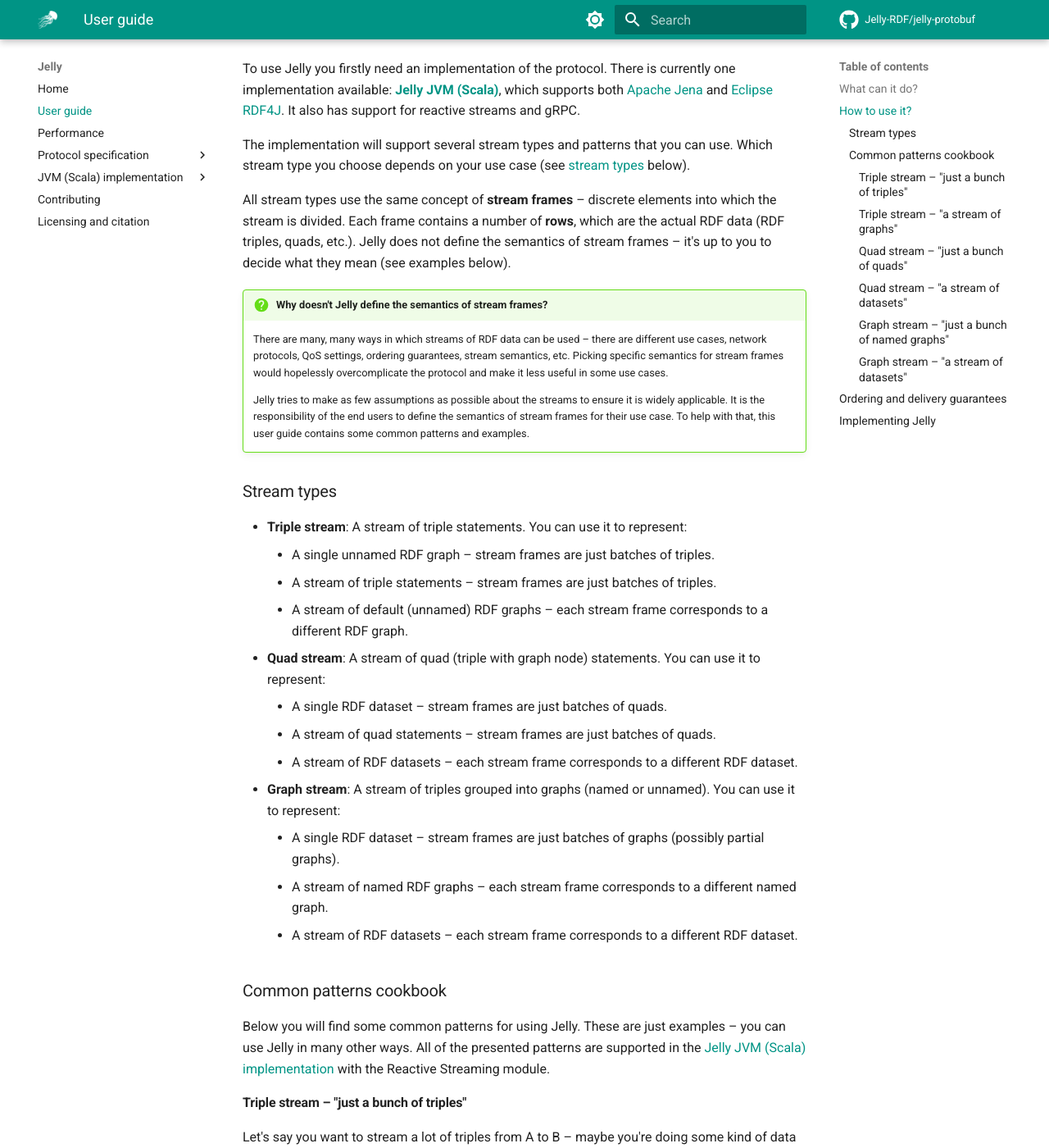
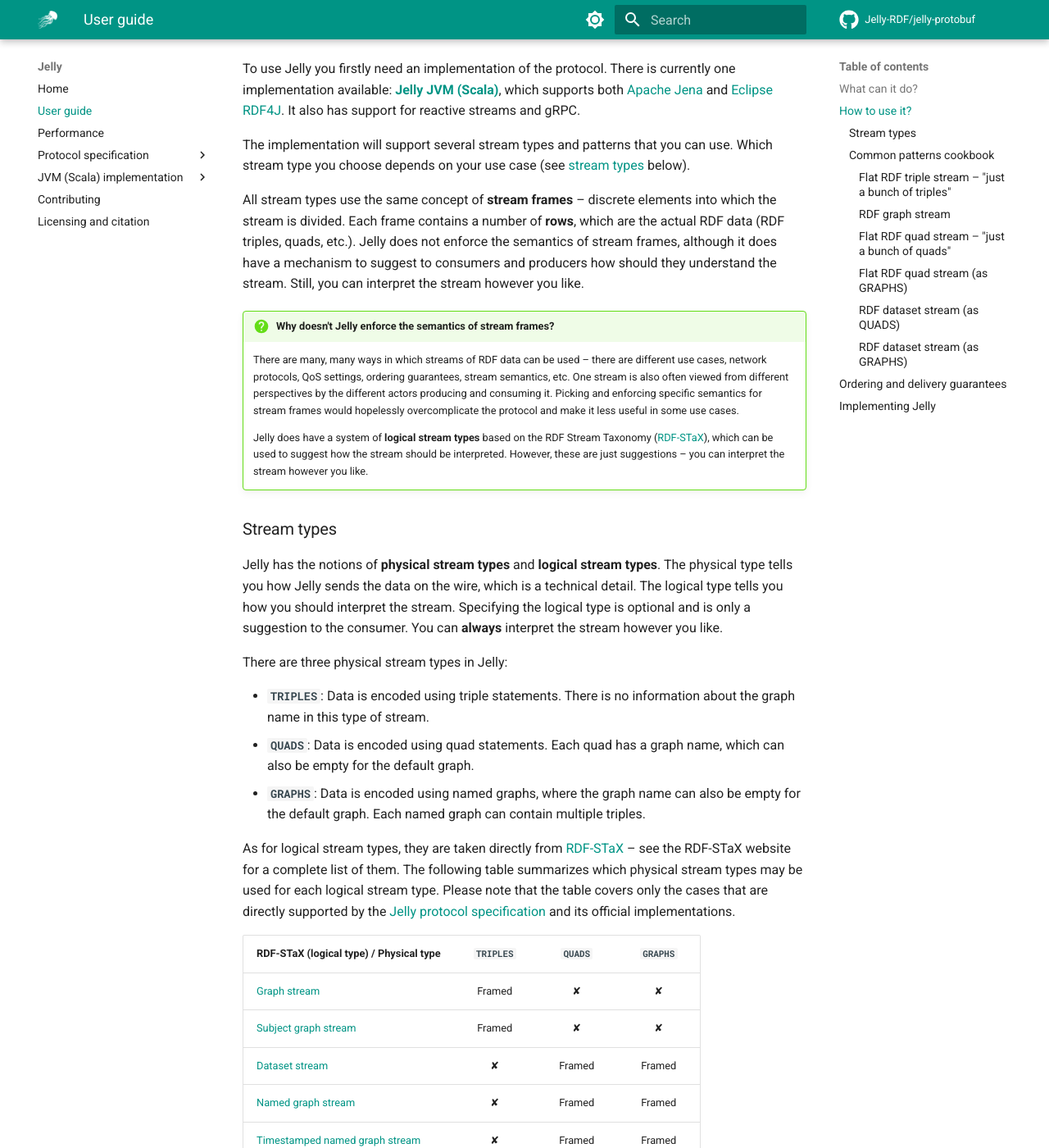
Before and after one commit to Jelly-RDF/jelly-rdf.github.io, an MkDocs documentation site: the page built from docs/user-guide.md, in a window 1280 px wide and 1400 px high, scrolled down 772 px. Shown: the whole window at 82% size. Built offline with MkDocs 1.6.1 and Material for MkDocs 9.7.7, drawn with Linux system fonts in a browser that asks for light colours; comment, search, counter and statistics services are not loaded; the version menu is left out; some of the changed text lies outside the part shown.

Commit message:
Update user guide for logical stream types

```diff
--- a/docs/user-guide.md
+++ b/docs/user-guide.md
@@ -21,38 +21,54 @@ To use Jelly you firstly need an implementation of the protocol. There is curren
 
 The implementation will support several stream types and patterns that you can use. Which stream type you choose depends on your use case (see [stream types](#stream-types) below).
 
-All stream types use the same concept of **stream frames** – discrete elements into which the stream is divided. Each frame contains a number of **rows**, which are the actual RDF data (RDF triples, quads, etc.). Jelly does not define the semantics of stream frames – it's up to you to decide what they mean (see examples below).
+All stream types use the same concept of **stream frames** – discrete elements into which the stream is divided. Each frame contains a number of **rows**, which are the actual RDF data (RDF triples, quads, etc.). Jelly does not enforce the semantics of stream frames, although it does have a mechanism to suggest to consumers and producers how should they understand the stream. Still, you can interpret the stream however you like.
 
-!!! question "Why doesn't Jelly define the semantics of stream frames?"
+!!! question "Why doesn't Jelly enforce the semantics of stream frames?"
 
-    There are many, many ways in which streams of RDF data can be used – there are different use cases, network protocols, QoS settings, ordering guarantees, stream semantics, etc. Picking specific semantics for stream frames would hopelessly overcomplicate the protocol and make it less useful in some use cases.
+    There are many, many ways in which streams of RDF data can be used – there are different use cases, network protocols, QoS settings, ordering guarantees, stream semantics, etc. One stream is also often viewed from different perspectives by the different actors producing and consuming it. Picking and enforcing specific semantics for stream frames would hopelessly overcomplicate the protocol and make it less useful in some use cases.
 
-    Jelly tries to make as few assumptions as possible about the streams to ensure it is widely applicable. It is the responsibility of the end users to define the semantics of stream frames for their use case. To help with that, this user guide contains some common patterns and examples.
+    Jelly does have a system of **logical stream types** based on the RDF Stream Taxonomy ([RDF-STaX](https://w3id.org/stax)), which can be used to suggest how the stream should be interpreted. However, these are just suggestions – you can interpret the stream however you like.
 
 ### Stream types
 
-- **Triple stream**: A stream of triple statements. You can use it to represent:
-    - A single unnamed RDF graph – stream frames are just batches of triples.
-    - A stream of triple statements – stream frames are just batches of triples.
-    - A stream of default (unnamed) RDF graphs – each stream frame corresponds to a different RDF graph.
-- **Quad stream**: A stream of quad (triple with graph node) statements. You can use it to represent:
-    - A single RDF dataset – stream frames are just batches of quads.
-    - A stream of quad statements – stream frames are just batches of quads.
-    - A stream of RDF datasets – each stream frame corresponds to a different RDF dataset.
-- **Graph stream**: A stream of triples grouped into graphs (named or unnamed). You can use it to represent:
-    - A single RDF dataset – stream frames are just batches of graphs (possibly partial graphs).
-    - A stream of named RDF graphs – each stream frame corresponds to a different named graph.
-    - A stream of RDF datasets – each stream frame corresponds to a different RDF dataset.
+Jelly has the notions of **physical stream types** and **logical stream types**. The physical type tells you how Jelly sends the data on the wire, which is a technical detail. The logical type tells you how you should interpret the stream. Specifying the logical type is optional and is only a suggestion to the consumer. You can **always** interpret the stream however you like.
+
+There are three physical stream types in Jelly:
+
+- **`TRIPLES`**: Data is encoded using triple statements. There is no information about the graph name in this type of stream.
+- **`QUADS`**: Data is encoded using quad statements. Each quad has a graph name, which can also be empty for the default graph.
+- **`GRAPHS`**: Data is encoded using named graphs, where the graph name can also be empty for the default graph. Each named graph can contain multiple triples.
+
+As for logical stream types, they are taken directly from [RDF-STaX](https://w3id.org/stax/dev/taxonomy) – see the RDF-STaX website for a complete list of them. The following table summarizes which physical stream types may be used for each logical stream type. Please note that the table covers only the cases that are directly supported by the [Jelly protocol specification](specification/index.md) and its official implementations.
+
+| RDF-STaX (logical type) / Physical type | `TRIPLES` | `QUADS` | `GRAPHS` |
+|:--|:-:|:-:|:-:|
+| [Graph stream](https://w3id.org/stax/dev/taxonomy#rdf-graph-stream) | Framed | ✘ | ✘ |
+| [Subject graph stream](https://w3id.org/stax/dev/taxonomy#rdf-subject-graph-stream) | Framed | ✘ | ✘ |
+| [Dataset stream](https://w3id.org/stax/dev/taxonomy#rdf-dataset-stream) | ✘ | Framed | Framed |
+| [Named graph stream](https://w3id.org/stax/dev/taxonomy#rdf-named-graph-stream) | ✘ | Framed | Framed |
+| [Timestamped named graph stream](https://w3id.org/stax/dev/taxonomy#timestamped-rdf-named-graph-stream) | ✘ | Framed | Framed |
+| [Flat triple stream](https://w3id.org/stax/dev/taxonomy#flat-rdf-triple-stream) | Continuous | ✘ | ✘ |
+| [Flat quad stream](https://w3id.org/stax/dev/taxonomy#flat-rdf-quad-stream) | ✘ | Continuous | Continuous |
+
+
+The values in the table mean the following:
+
+- **Framed**: Each stream frame corresponds to exactly one logical element of the stream type. For example, in a graph stream, each frame corresponds to a single RDF graph. This usage pattern is common in real-time streaming scenarios like IoT systems.
+- **Continuous**: The stream is a continuous sequence of logical elements. For example, in a flat triple stream, the stream is just a sequence of triples.
+- **✘**: The physical stream type is not directly supported for the logical stream type. However, you may still find a way to use it, depending on your use case.
+
+The flat logical stream types ([flat RDF triple stream](https://w3id.org/stax/dev/taxonomy#flat-rdf-triple-stream) and [flat RDF quad stream](https://w3id.org/stax/dev/taxonomy#flat-rdf-quad-stream) in RDF-STaX) can also be treated as a single RDF graph or RDF dataset, respectively.
 
 ### Common patterns cookbook
 
 Below you will find some common patterns for using Jelly. These are just examples – you can use Jelly in many other ways. All of the presented patterns are supported in the [Jelly JVM (Scala) implementation](jvm/reactive.md) with the Reactive Streaming module.
 
-#### Triple stream – "just a bunch of triples"
+#### Flat RDF triple stream – "just a bunch of triples"
 
 Let's say you want to stream a lot of triples from A to B – maybe you're doing some kind of data migration, or you're sending data to a data lake. You don't care about the graph they belong to – you just want to send a bunch of triples.
 
-You can use a triple stream, batching the triples into frames of an arbitrary size (let's say, 1000 triples each):
+This means you are using logically a [flat RDF triple stream](https://w3id.org/stax/dev/taxonomy#flat-rdf-triple-stream). It can be physically encoded as as `TRIPLES` stream, batching the triples into frames of an arbitrary size (let's say, 1000 triples each):
 
 ??? example "Example (click to expand)"
 
@@ -71,11 +87,11 @@ You can use a triple stream, batching the triples into frames of an arbitrary si
 
 You can then send these frames one-by-one over gRPC or Kafka, or write them to a file. The consumer will be able to read the triples one frame at a time, without having to know how many triples there are in total.
 
-#### Triple stream – "a stream of graphs"
+#### RDF graph stream
 
-In this case we have an IoT sensor that periodically emits an RDF graph that describes what the sensor saw (something like [SOSA/SSN](https://www.w3.org/TR/vocab-ssn/)). The graphs may be of different sizes (depending on what the sensor saw) and they can be emitted at different rates (depending on how often the sensor is triggered). We want to stream these graphs to a server that will process them in real-time with no additional latency.
+In this case we have (for example) an IoT sensor that periodically emits an RDF graph that describes what the sensor saw (something like [SOSA/SSN](https://www.w3.org/TR/vocab-ssn/)). The graphs may be of different sizes (depending on what the sensor saw) and they can be emitted at different rates (depending on how often the sensor is triggered). We want to stream these graphs to a server that will process them in real-time with no additional latency.
 
-You can use a triple stream, where the stream frames correspond to different unnamed (default) graphs:
+This means you are using logically an [RDF graph stream](https://w3id.org/stax/dev/taxonomy#rdf-graph-stream). You can encode it as a `TRIPLES` stream, where the stream frames correspond to different unnamed (default) graphs:
 
 ??? example "Example (click to expand)"
 
@@ -96,9 +112,9 @@ The consumer will be able to read the graphs one frame at a time, without having
 
 [RiverBench](http://w3id.org/riverbench) uses this pattern for distributing its triple streams (see [example](https://w3id.org/riverbench/datasets/lod-katrina/dev)). Note that in RiverBench the stream may be equivalently considered "just a bunch of triples" – the serialization is the same, it only depends on the interpretation on the side of the consumer.
 
-#### Quad stream – "just a bunch of quads"
+#### Flat RDF quad stream – "just a bunch of quads"
 
-You want to stream a lot of quads – similar to the "just a bunch of triples" case above, but you also want to include the graph node. You can use a quad stream, batching the quads into frames of an arbitrary size (let's say, 1000 quads each):
+You want to stream a lot of quads – similar to the "just a bunch of triples" case above, but you also want to include the graph node. This is logically a [flat RDF quad stream](https://w3id.org/stax/dev/taxonomy#flat-rdf-quad-stream). It can be physically encoded as a `QUADS` stream, batching the quads into frames of an arbitrary size (let's say, 1000 quads each):
 
 ??? example "Example (click to expand)"
 
@@ -115,36 +131,13 @@ You want to stream a lot of quads – similar to the "just a bunch of triples" c
         - Quad 2000
     - ...
 
-The mechanism is exactly the same as with a triple stream.
+The mechanism is exactly the same as with a flat RDF triple stream.
 
-#### Quad stream – "a stream of datasets"
+#### Flat RDF quad stream (as `GRAPHS`)
 
-You want to stream RDF datasets – similar to the "a stream of graphs" case above, but your elements are entire datasets. You can use a quad stream, where the stream frames correspond to different datasets:
+This a slightly different take on the problem of "just a bunch of quads" – you also want to transmit what is essentially a single RDF dataset, but instead of sending individual quads, you want to send it graph-by-graph. This makes most sense if your data changes on a per-graph basis, or you are streaming a static RDF dataset.
 
-??? example "Example (click to expand)"
-
-    - Stream frame 1
-        - Stream options
-        - Quad 1 (of dataset 1)
-        - Quad 2 (of dataset 1)
-        - ...
-        - Quad 454 (of dataset 1)
-    - Stream frame 2
-        - Quad 1 (of dataset 2)
-        - Quad 2 (of dataset 2)
-        - ...
-        - Quad 323 (of dataset 2)
-    - ...
-
-The mechanism is exactly the same as with a triple stream of graphs.
-
-[RiverBench](http://w3id.org/riverbench) uses this pattern for distributing its quad and graph streams (see [example](https://w3id.org/riverbench/datasets/nanopubs/dev)). Note that in RiverBench the stream may be equivalently considered "just a bunch of quads" – the serialization is the same, it only depends on the interpretation on the side of the consumer.
-
-#### Graph stream – "just a bunch of named graphs"
-
-This a slightly different take on the problem of "just a bunch of quads" – you also want to transmit what is essentially an RDF dataset, but instead of sending individual quads, you want to send it graph-by-graph. This makes most sense if your data changes on a per-graph basis, or you are streaming a static RDF dataset.
-
-You can use a graph stream, batching the triples in the graphs into frames of an arbitrary size (let's say, 1000 triples each):
+This is logically again a flat RDF quad stream, but it can be physically encoded as a `GRAPHS` stream, batching the triples in the graphs into frames of an arbitrary size (let's say, 1000 triples each):
 
 ??? example "Example (click to expand)"
 
@@ -180,44 +173,67 @@ You can use a graph stream, batching the triples in the graphs into frames of an
         - End graph
     - ...
 
-Notice that one graph can span multiple stream frames, and one stream frame can contain multiple graphs. The consumer will be able to read the graphs one frame at a time, without having to know how many graphs there are in total.
+Notice that one named graph can span multiple stream frames, and one stream frame can contain multiple graphs. The consumer will be able to read the graphs one frame at a time, without having to know how many graphs there are in total.
 
-#### Graph stream – "a stream of datasets"
+#### RDF dataset stream (as `QUADS`)
 
-You want to stream RDF datasets – for example using the [RSP Data Model](https://streamreasoning.org/RSP-QL/Abstract%20Syntax%20and%20Semantics%20Document/), where each element is a named graph and a bunch of statements about this graph in the default graph. You can use a graph stream, where the stream frames correspond to different datasets:
+You want to stream RDF datasets – similar to the "a stream of graphs" case above, but your elements are entire datasets. This is logically an [RDF dataset stream](https://w3id.org/stax/dev/taxonomy#rdf-dataset-stream), which can be physically encoded as a `QUADS` stream, where the stream frames correspond to different datasets:
+
+??? example "Example (click to expand)"
+
+    - Stream frame 1
+        - Stream options
+        - Quad 1 (of dataset 1)
+        - Quad 2 (of dataset 1)
+        - ...
+        - Quad 454 (of dataset 1)
+    - Stream frame 2
+        - Quad 1 (of dataset 2)
+        - Quad 2 (of dataset 2)
+        - ...
+        - Quad 323 (of dataset 2)
+    - ...
+
+The mechanism is exactly the same as with a triple stream of graphs.
+
+[RiverBench](http://w3id.org/riverbench) uses this pattern for distributing its RDF dataset streams (see [example](https://w3id.org/riverbench/datasets/nanopubs/dev)). Note that in RiverBench the stream may be equivalently considered a flat RDF quad stream – the serialization is the same, it only depends on the interpretation on the side of the consumer.
+
+#### RDF dataset stream (as `GRAPHS`)
+
+You want to stream RDF datasets or a subclass of them – for example [timestamped named graphs](https://w3id.org/stax/dev/taxonomy#timestamped-rdf-named-graph-stream), using the [RSP Data Model](https://streamreasoning.org/RSP-QL/Abstract%20Syntax%20and%20Semantics%20Document/), where each stream element is a named graph and a bunch of statements about this graph in the default graph. This can be physically encoded as a `GRAPHS` stream, where the stream frames correspond to different datasets:
 
 ??? example "Example (click to expand)"
 
     - Stream frame 1
         - Stream options
         - Start graph (default)
-        - Triple 1 (of default graph)
-        - Triple 2 (of default graph)
+        - Triple 1 (of default graph, dataset 1)
+        - Triple 2 (of default graph, dataset 1)
         - ...
-        - Triple 134 (of default graph)
+        - Triple 134 (of default graph, dataset 1)
         - End graph
         - Start graph (named)
-        - Triple 1 (of named graph)
-        - Triple 2 (of named graph)
+        - Triple 1 (of named graph, dataset 1)
+        - Triple 2 (of named graph, dataset 1)
         - ...
-        - Triple 97 (of named graph)
+        - Triple 97 (of named graph, dataset 1)
         - End graph
     - Stream frame 2
         - Start graph (default)
-        - Triple 1 (of default graph)
-        - Triple 2 (of default graph)
+        - Triple 1 (of default graph, dataset 2)
+        - Triple 2 (of default graph, dataset 2)
         - ...
-        - Triple 77 (of default graph)
+        - Triple 77 (of default graph, dataset 2)
         - End graph
         - Start graph (named)
-        - Triple 1 (of named graph)
-        - Triple 2 (of named graph)
+        - Triple 1 (of named graph, dataset 2)
+        - Triple 2 (of named graph, dataset 2)
         - ...
-        - Triple 21 (of named graph)
+        - Triple 21 (of named graph, dataset 2)
         - End graph
     - ...
 
-Of course each stream frame can contain more than one named graph, and the graphs can be of different sizes.
+Of course each stream frame could contain more than one named graph, and the graphs can be of different sizes.
 
 ## Ordering and delivery guarantees
 
```
Also changed, not shown: docs/specification/type-compat.md (+11 -39 lines).
